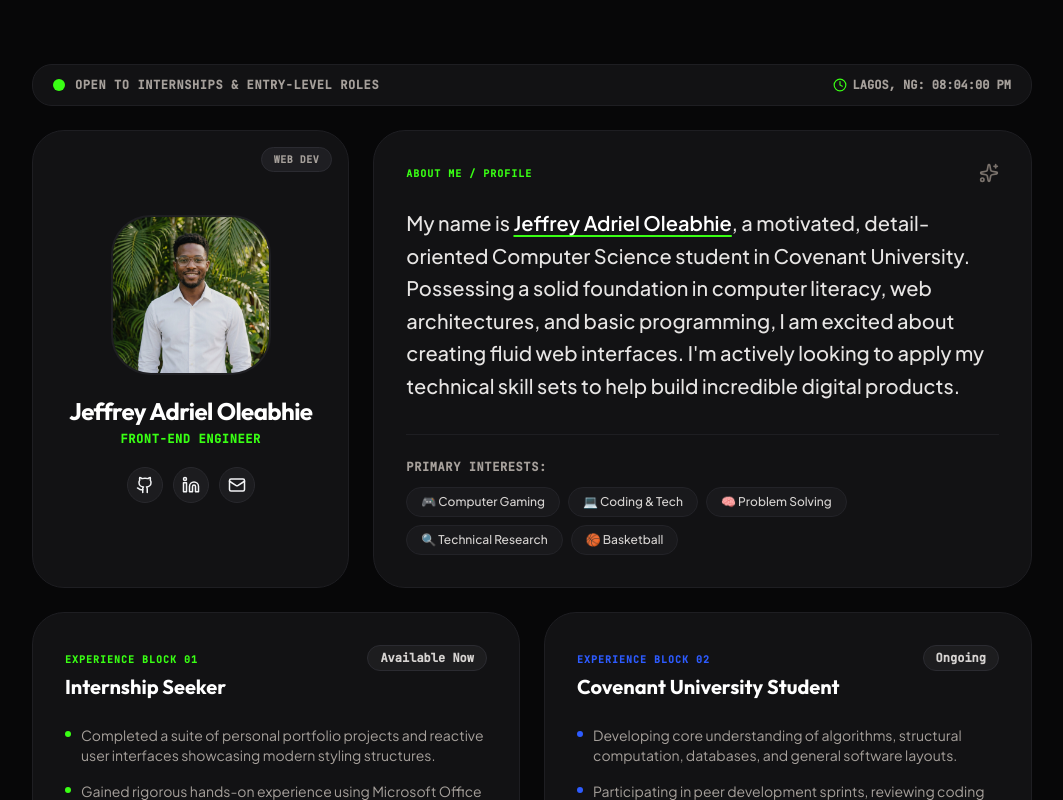
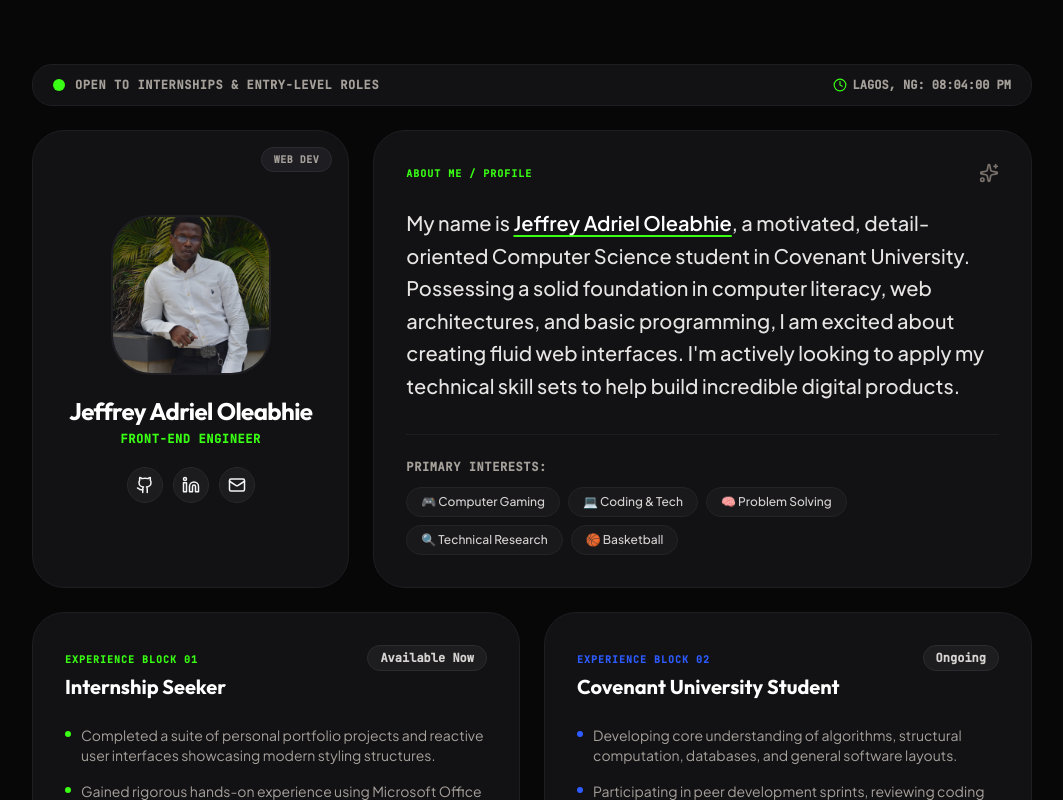
Before and after one commit to adriellovesball/my_portfolio, a React (Vite) app: page / in a window 1280 px wide. Shown: the top 800 px of the page, without its empty margins (108-1171 px from the left). Built offline with nearby package versions, Linux system fonts and the light colour scheme.

Commit message:
Replace profile avatar with new photo

```diff
--- a/src/App.tsx
+++ b/src/App.tsx
@@ -5,7 +5,7 @@
 
 import React, { useState, useEffect } from "react";
 import { motion, AnimatePresence } from "motion/react";
-const avatarImg = "/src/assets/images/jeffrey_avatar_1781707659539.jpg";
+const avatarImg = "/src/assets/images/jeffrey_avatar_new.jpg";
 import {
   Github,
   Linkedin,
```
Also changed, not shown: src/assets/images/jeffrey_avatar_new.jpg (added).
